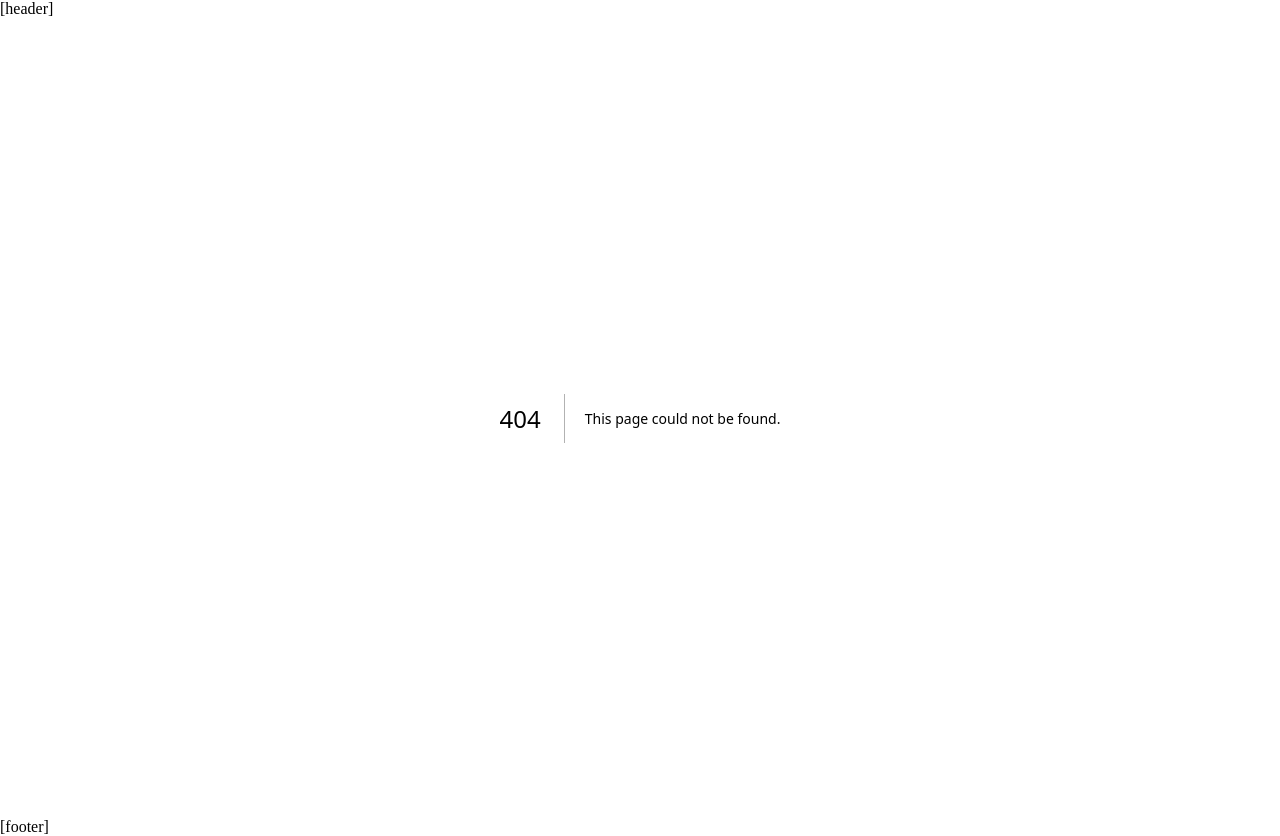
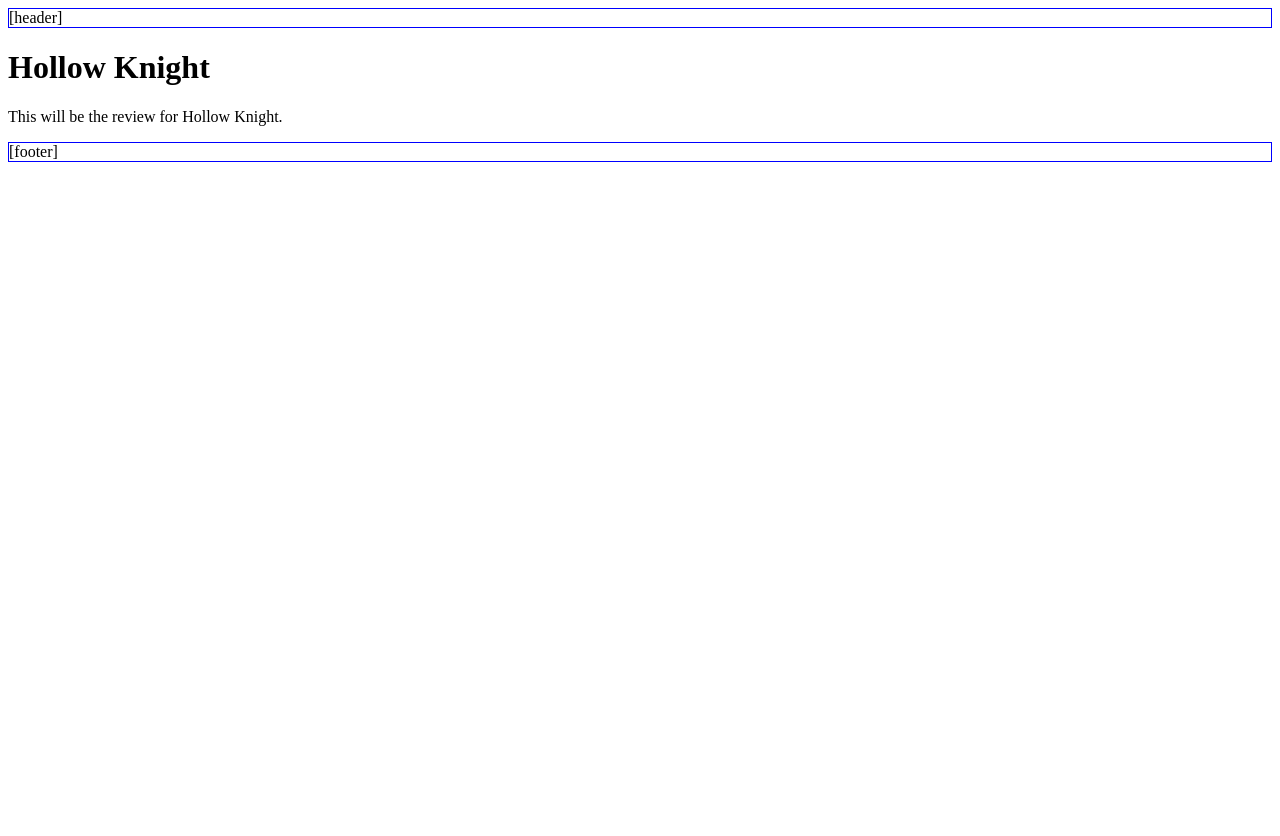
Before and after one commit to vcaruso/next-reviews, a Next.js app: page /reviews/hollow-knight in a window 1280 px wide. Before the commit this address had no page. After the commit the page ends 800 px from the top, so only its background shows below. Built offline with nearby package versions, Linux system fonts and the light colour scheme.

Commit message:
2. Routing and Layouts

```diff
--- a/app/layout.jsx
+++ b/app/layout.jsx
@@ -4,13 +4,13 @@
   return (
     <html lang="en">
       <body>
-        <header>
+        <header style={{ border: '1px solid blue'}}>
           [header]
         </header>
         <main>
           {children}
         </main>
-        <footer>
+        <footer style={{ border: '1px solid blue'}}>
           [footer]
         </footer>
       </body>
--- /dev/null
+++ b/app/reviews/hollow-knight/page.jsx
@@ -0,0 +1,13 @@
+import React from 'react'
+
+export default function HollowKnightPage() {
+  return (
+    <>
+        <h1>Hollow Knight</h1>
+        <p>
+            This will be the review for Hollow Knight.
+        </p>
+    </>
+
+  )
+}
```
Also changed, not shown: app/about/page.jsx (added, +13 -0 lines), app/reviews/page.jsx (added, +13 -0 lines), app/reviews/stardew-valley/page.jsx (added, +13 -0 lines).
